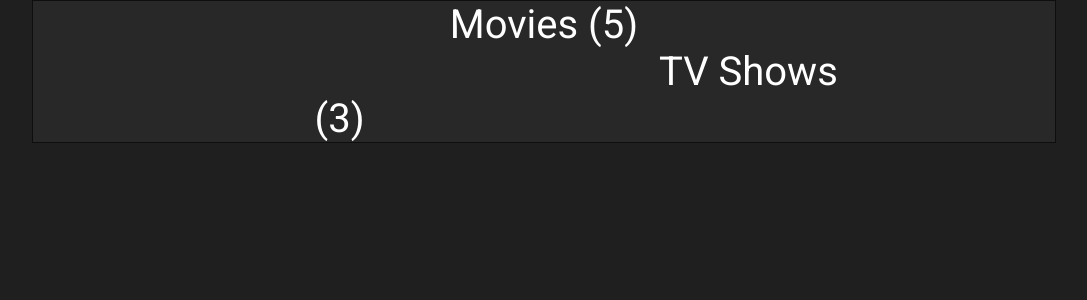
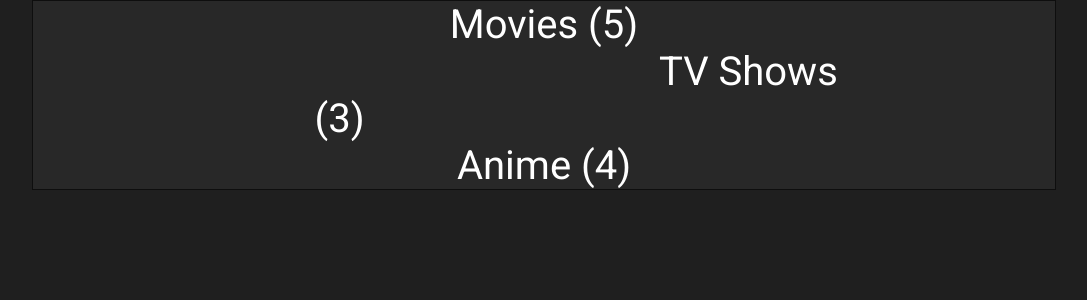
Before and after one commit to cburnjohnson/watch-n-track, a React (Create React App) app in the folder client/: page / in a window 1280 px wide. Shown: the top 300 px of the page, without its empty margins (96-1183 px from the left). Built offline with nearby package versions, Linux system fonts and the light colour scheme.

Commit message:
initial Anime collapsible

```diff
--- a/client/src/App.js
+++ b/client/src/App.js
@@ -5,11 +5,13 @@ import Home from './components/pages/Home';
 
 import MovieState from './context/movie/MovieState';
 import TvShowState from './context/tvshow/TvShowState';
+import AnimeState from './context/anime/AnimeState';
 
 function App() {
     return (
         <MovieState>
             <TvShowState>
+                <AnimeState>
                     <Router>
                         <>
                             <Switch>
@@ -17,6 +19,7 @@ function App() {
                             </Switch>
                         </>
                     </Router>
+                </AnimeState>
             </TvShowState>
         </MovieState>
     );
--- a/client/src/components/anime/Anime.js
+++ b/client/src/components/anime/Anime.js
@@ -1,10 +1,19 @@
-import React from 'react';
+import React, { useContext } from 'react';
+import uuidv4 from 'uuid/v4';
+
+import Collapsible from 'react-collapsible';
+
+import AnimeContext from '../../context/anime/animeContext';
 
 const Anime = () => {
+    const animeContext = useContext(AnimeContext);
+
+    const { anime } = animeContext;
+
     return (
-        <div>
+        <Collapsible trigger={`Anime (${anime.length})`}>
             <div className=''>anime</div>
-        </div>
+        </Collapsible>
     );
 };
 
--- a/client/src/components/pages/Home.js
+++ b/client/src/components/pages/Home.js
@@ -10,7 +10,7 @@ const Home = () => {
             <div className='watched-list'>
                 <Movies />
                 <TvShows />
-                {/* <Anime /> */}
+                <Anime />
             </div>
         </div>
     );
```
Lines whose indentation alone changed are shown as unchanged.
